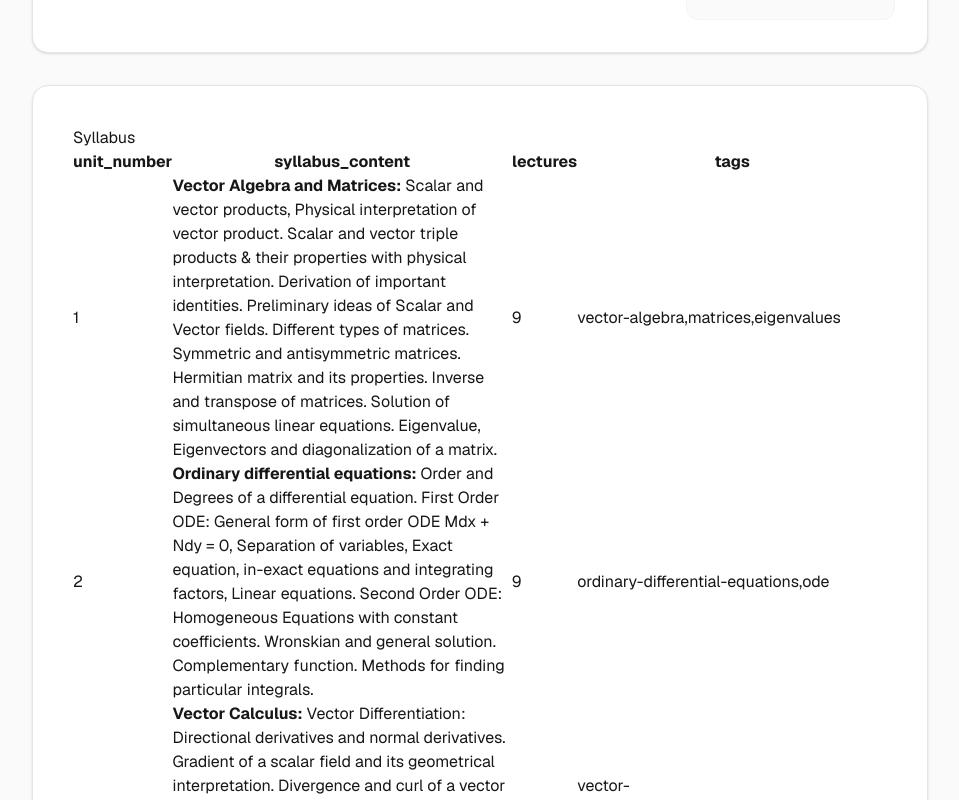
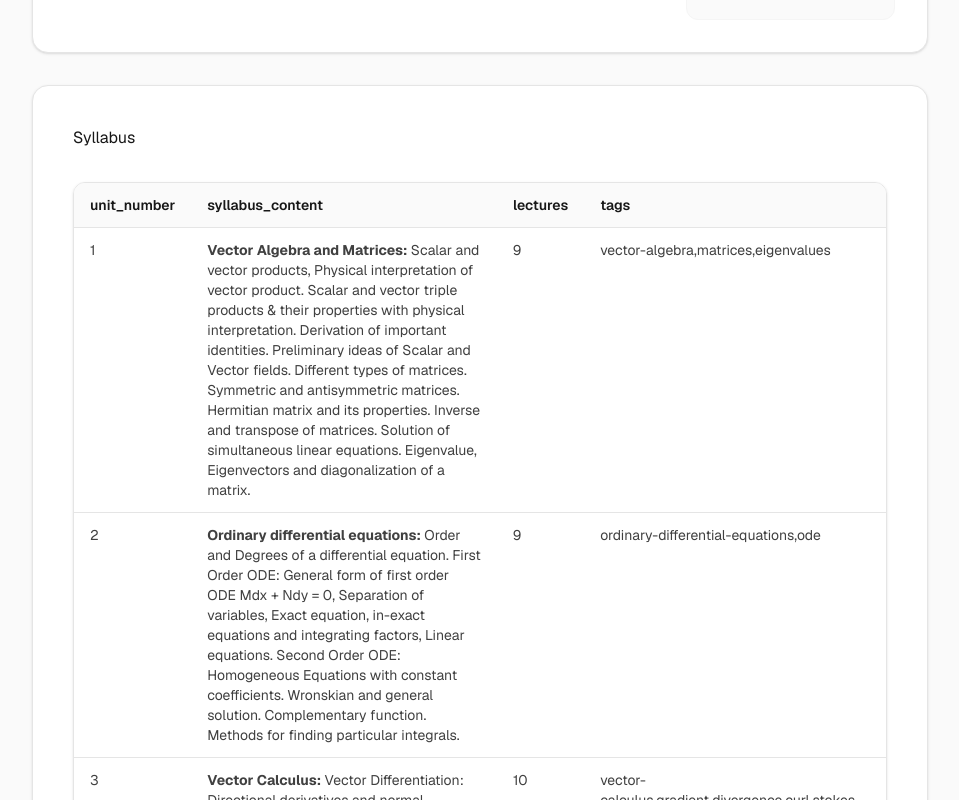
Before and after one commit to Omdas11/examarchive-syllabus, a Next.js app: page /paper/PHYDSC101T-syllabus in a window 1280 px wide. Shown: the part 380-1180 px from the top of the page, without its empty margins (160-1119 px from the left). Built offline with nearby package versions, Linux system fonts and the light colour scheme; no server answers.

Commit message:
style: Custom ReactMarkdown table components for premium UI

```diff
--- a/src/app/paper/[id]/page.tsx
+++ b/src/app/paper/[id]/page.tsx
@@ -80,8 +80,33 @@ export default async function PaperReview({ params }: { params: Promise<{ id: st
         </header>
 
         <section className="bg-white dark:bg-neutral-900 p-6 md:p-10 rounded-2xl shadow-sm border border-neutral-200 dark:border-neutral-800">
-          <div className="prose prose-neutral dark:prose-invert max-w-none prose-headings:font-bold prose-h2:text-2xl prose-h2:border-b prose-h2:pb-2 prose-h2:mb-6 prose-table:w-full prose-table:border-collapse prose-th:bg-neutral-100 dark:prose-th:bg-neutral-800 prose-th:p-3 prose-th:border prose-th:border-neutral-300 dark:prose-th:border-neutral-700 prose-td:p-3 prose-td:border prose-td:border-neutral-200 dark:prose-td:border-neutral-800 prose-td:align-top">
-            <ReactMarkdown remarkPlugins={[remarkGfm]} rehypePlugins={[rehypeRaw]}>
+          <div className="prose prose-neutral dark:prose-invert max-w-none prose-headings:font-bold prose-h2:text-2xl prose-h2:border-b prose-h2:pb-2 prose-h2:mb-6">
+            <ReactMarkdown
+              remarkPlugins={[remarkGfm]}
+              rehypePlugins={[rehypeRaw]}
+              components={{
+                table: ({ node, ...props }) => (
+                  <div className="overflow-x-auto my-8 rounded-xl border border-neutral-200 dark:border-neutral-700 shadow-sm">
+                    <table className="w-full text-left border-collapse text-sm" {...props} />
+                  </div>
+                ),
+                thead: ({ node, ...props }) => (
+                  <thead className="bg-neutral-50 dark:bg-neutral-800/50 text-neutral-900 dark:text-neutral-100 font-semibold" {...props} />
+                ),
+                tbody: ({ node, ...props }) => (
+                  <tbody className="divide-y divide-neutral-200 dark:divide-neutral-700/50" {...props} />
+                ),
+                tr: ({ node, ...props }) => (
+                  <tr className="hover:bg-neutral-50/50 dark:hover:bg-neutral-800/20 transition-colors" {...props} />
+                ),
+                th: ({ node, ...props }) => (
+                  <th className="px-4 py-3 font-semibold border-b border-neutral-200 dark:border-neutral-700" {...props} />
+                ),
+                td: ({ node, ...props }) => (
+                  <td className="px-4 py-3 align-top text-neutral-700 dark:text-neutral-300" {...props} />
+                ),
+              }}
+            >
               {syllabusData.content}
             </ReactMarkdown>
           </div>
```
